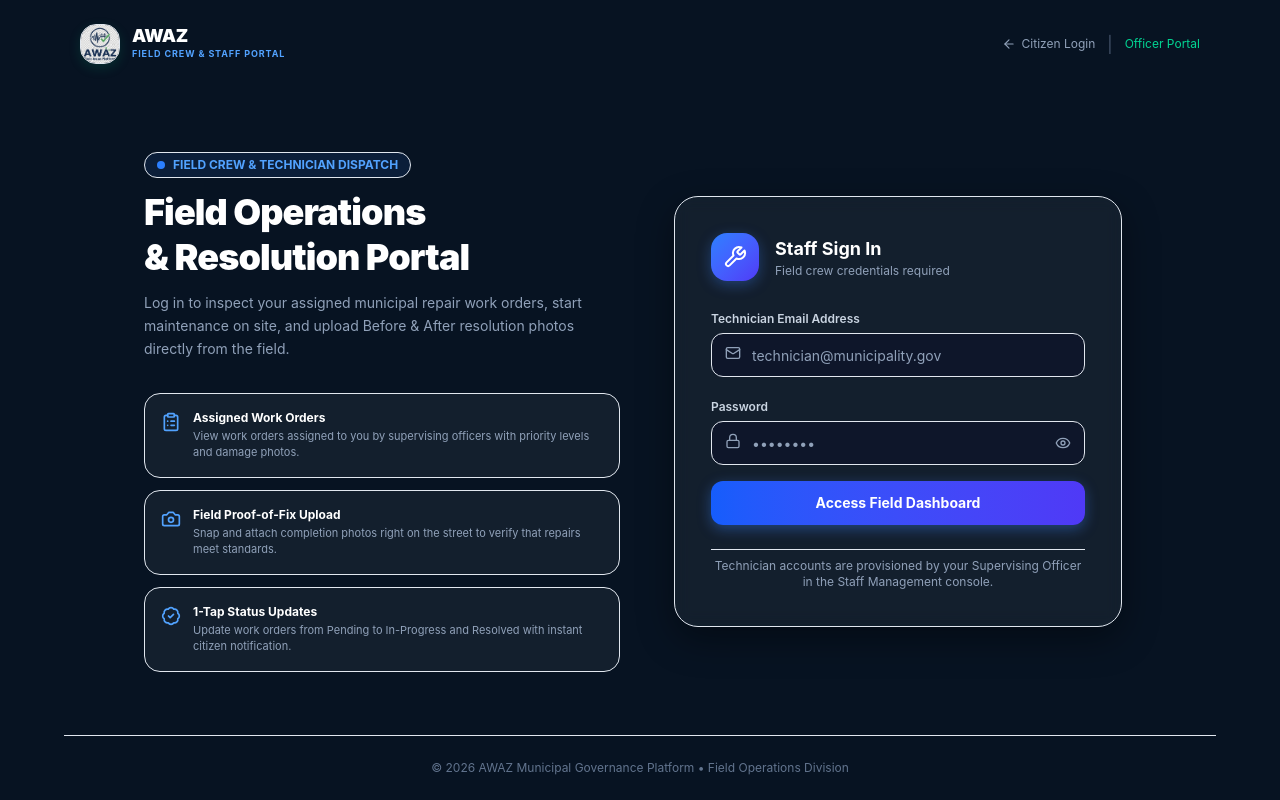
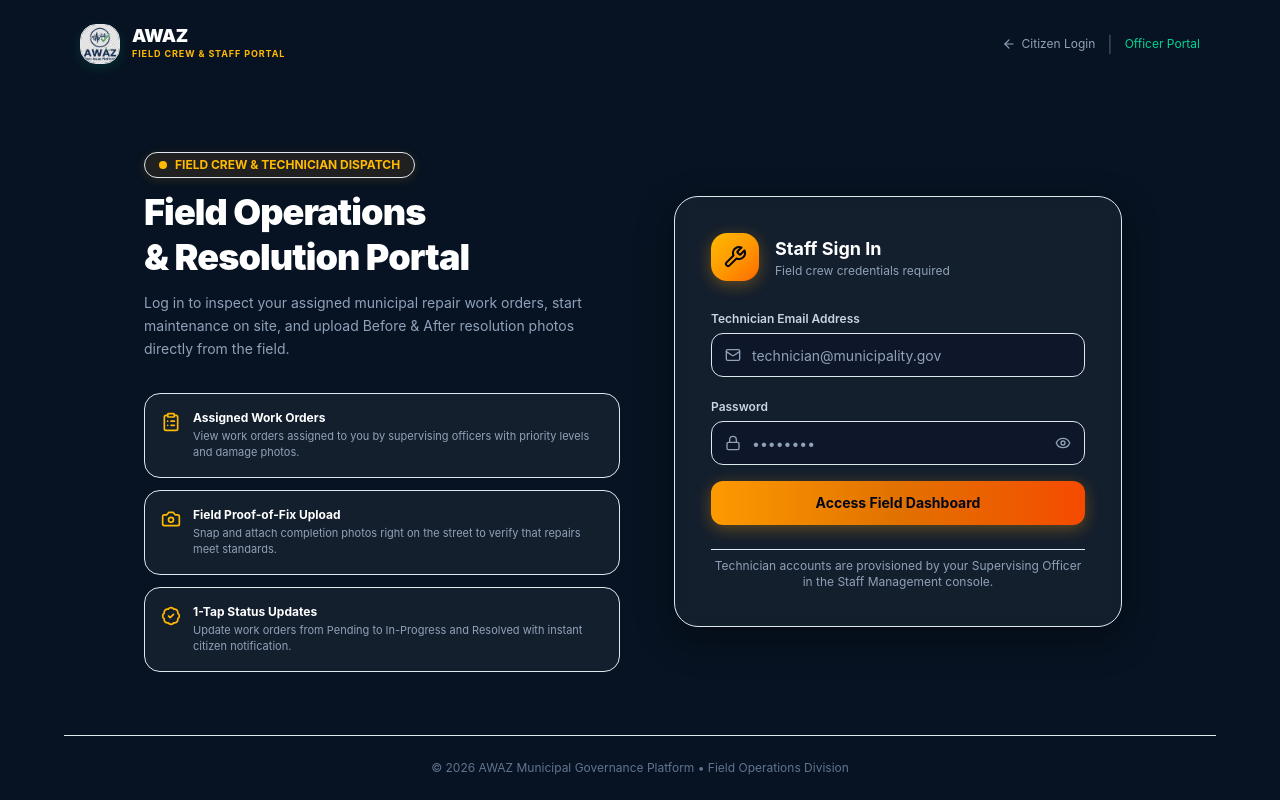
Before and after one commit to waseemdevqta/civilain_portal_coordinative, a Next.js app in the folder frontend/: page /staff/login in a window 1280 px wide. Built offline with nearby package versions, Linux system fonts and the light colour scheme; no server answers.

Commit message:
style: replace blue with high-contrast safety gold and amber palette on staff portal

```diff
--- a/frontend/app/staff/login/page.jsx
+++ b/frontend/app/staff/login/page.jsx
@@ -87,7 +87,7 @@ export default function StaffLoginPage() {
           <AwazLogo size="md" showText={false} />
           <div className="flex flex-col">
             <span className="font-black text-lg tracking-tight text-white leading-none">AWAZ</span>
-            <span className="text-[9px] font-bold text-blue-400 uppercase tracking-widest mt-0.5">Field Crew & Staff Portal</span>
+            <span className="text-[9px] font-bold text-amber-400 uppercase tracking-widest mt-0.5">Field Crew & Staff Portal</span>
           </div>
         </Link>
 
@@ -109,8 +109,8 @@ export default function StaffLoginPage() {
           {/* Left Context Side */}
           <div className="hidden md:block md:col-span-6 space-y-8">
             <div className="space-y-3">
-              <div className="inline-flex items-center gap-2 rounded-full border border-blue-500/30 bg-blue-500/10 px-3 py-1 text-xs font-bold text-blue-400">
-                <span className="h-2 w-2 rounded-full bg-blue-500 animate-pulse" />
+              <div className="inline-flex items-center gap-2 rounded-full border border-amber-500/30 bg-amber-500/10 px-3.5 py-1 text-xs font-bold text-amber-400 shadow-[0_2px_10px_rgba(245,158,11,0.15)]">
+                <span className="h-2 w-2 rounded-full bg-amber-400 animate-pulse" />
                 FIELD CREW & TECHNICIAN DISPATCH
               </div>
               <h1 className="text-3xl sm:text-4xl font-black tracking-tight text-white leading-tight">
@@ -122,8 +122,8 @@ export default function StaffLoginPage() {
             </div>
 
             <div className="space-y-3">
-              <div className="flex items-start gap-3 p-4 rounded-2xl border border-white/5 bg-white/5">
-                <ClipboardList className="h-5 w-5 text-blue-400 shrink-0 mt-0.5" />
+              <div className="flex items-start gap-3 p-4 rounded-2xl border border-white/5 bg-white/5 hover:border-amber-500/20 transition-colors">
+                <ClipboardList className="h-5 w-5 text-amber-400 shrink-0 mt-0.5" />
                 <div>
                   <div className="text-xs font-bold text-white">Assigned Work Orders</div>
                   <div className="text-[11px] text-slate-400 mt-0.5">
@@ -132,8 +132,8 @@ export default function StaffLoginPage() {
                 </div>
               </div>
 
-              <div className="flex items-start gap-3 p-4 rounded-2xl border border-white/5 bg-white/5">
-                <Camera className="h-5 w-5 text-blue-400 shrink-0 mt-0.5" />
+              <div className="flex items-start gap-3 p-4 rounded-2xl border border-white/5 bg-white/5 hover:border-amber-500/20 transition-colors">
+                <Camera className="h-5 w-5 text-amber-400 shrink-0 mt-0.5" />
                 <div>
                   <div className="text-xs font-bold text-white">Field Proof-of-Fix Upload</div>
                   <div className="text-[11px] text-slate-400 mt-0.5">
@@ -142,8 +142,8 @@ export default function StaffLoginPage() {
                 </div>
               </div>
 
-              <div className="flex items-start gap-3 p-4 rounded-2xl border border-white/5 bg-white/5">
-                <BadgeCheck className="h-5 w-5 text-blue-400 shrink-0 mt-0.5" />
+              <div className="flex items-start gap-3 p-4 rounded-2xl border border-white/5 bg-white/5 hover:border-amber-500/20 transition-colors">
+                <BadgeCheck className="h-5 w-5 text-amber-400 shrink-0 mt-0.5" />
                 <div>
                   <div className="text-xs font-bold text-white">1-Tap Status Updates</div>
                   <div className="text-[11px] text-slate-400 mt-0.5">
@@ -159,8 +159,8 @@ export default function StaffLoginPage() {
             <div className="rounded-3xl border border-white/10 bg-white/5 backdrop-blur-sm p-7 sm:p-9 space-y-6 shadow-[0_12px_36px_rgba(0,0,0,0.4)]">
               {/* Form header */}
               <div className="flex items-center gap-4">
-                <div className="h-12 w-12 rounded-2xl bg-gradient-to-br from-blue-500 to-indigo-600 text-white flex items-center justify-center shadow-[0_4px_14px_rgba(59,130,246,0.35)]">
-                  <Wrench className="h-6 w-6" />
+                <div className="h-12 w-12 rounded-2xl bg-gradient-to-br from-amber-400 via-amber-500 to-orange-500 text-slate-950 flex items-center justify-center shadow-[0_4px_16px_rgba(245,158,11,0.35)]">
+                  <Wrench className="h-6 w-6 font-bold" />
                 </div>
                 <div>
                   <h2 className="text-lg font-bold text-white">Staff Sign In</h2>
@@ -181,13 +181,13 @@ export default function StaffLoginPage() {
                     Technician Email Address
                   </Label>
                   <div className="relative">
-                    <Mail className="absolute left-3.5 top-3 h-4 w-4 text-slate-400 pointer-events-none" />
+                    <Mail className="absolute left-3.5 top-3.5 h-4 w-4 text-slate-400 pointer-events-none" />
                     <Input
                       id="staff-email"
                       name="email"
                       type="email"
                       placeholder="technician@municipality.gov"
-                      className="pl-10 h-11 text-sm bg-slate-900/90 border-slate-700 text-white placeholder:text-slate-400 focus-visible:bg-slate-900 focus-visible:text-white focus-visible:ring-2 focus-visible:ring-blue-500 focus-visible:border-blue-500"
+                      className="pl-10 h-11 text-sm bg-slate-900/90 border-slate-700 text-white placeholder:text-slate-400 focus-visible:bg-slate-900 focus-visible:text-white focus-visible:ring-2 focus-visible:ring-amber-500 focus-visible:border-amber-500"
                       value={formData.email}
                       onChange={handleChange}
                       required
@@ -201,13 +201,13 @@ export default function StaffLoginPage() {
                     Password
                   </Label>
                   <div className="relative">
-                    <Lock className="absolute left-3.5 top-3 h-4 w-4 text-slate-400 pointer-events-none" />
+                    <Lock className="absolute left-3.5 top-3.5 h-4 w-4 text-slate-400 pointer-events-none" />
                     <Input
                       id="staff-password"
                       name="password"
                       type={showPassword ? 'text' : 'password'}
                       placeholder="••••••••"
-                      className="pl-10 pr-10 h-11 text-sm bg-slate-900/90 border-slate-700 text-white placeholder:text-slate-400 focus-visible:bg-slate-900 focus-visible:text-white focus-visible:ring-2 focus-visible:ring-blue-500 focus-visible:border-blue-500"
+                      className="pl-10 pr-10 h-11 text-sm bg-slate-900/90 border-slate-700 text-white placeholder:text-slate-400 focus-visible:bg-slate-900 focus-visible:text-white focus-visible:ring-2 focus-visible:ring-amber-500 focus-visible:border-amber-500"
                       value={formData.password}
                       onChange={handleChange}
                       required
@@ -228,11 +228,11 @@ export default function StaffLoginPage() {
                   type="submit"
                   size="lg"
                   disabled={loading}
-                  className="w-full font-bold text-xs sm:text-sm h-11 rounded-xl bg-gradient-to-r from-blue-600 to-indigo-600 hover:from-blue-500 hover:to-indigo-500 text-white shadow-[0_4px_14px_rgba(59,130,246,0.4)]"
+                  className="w-full font-bold text-xs sm:text-sm h-11 rounded-xl bg-gradient-to-r from-amber-500 via-amber-600 to-orange-600 hover:from-amber-400 hover:to-orange-500 text-slate-950 shadow-[0_4px_16px_rgba(245,158,11,0.35)]"
                 >
                   {loading ? (
                     <span className="flex items-center gap-2">
-                      <Loader2 className="h-4 w-4 animate-spin" />
+                      <Loader2 className="h-4 w-4 animate-spin text-slate-950" />
                       Authenticating Staff...
                     </span>
                   ) : (
--- a/frontend/components/common/Navbar.jsx
+++ b/frontend/components/common/Navbar.jsx
@@ -148,11 +148,11 @@ export function Navbar() {
               className={cn(
                 'px-3.5 py-2 rounded-xl transition-all duration-200 flex items-center gap-1.5',
                 isActive('/staff/dashboard')
-                  ? 'text-blue-950 bg-blue-50/80 border border-blue-200/60 font-bold shadow-2xs'
+                  ? 'text-amber-950 bg-amber-50/80 border border-amber-200/60 font-bold shadow-2xs'
                   : 'text-slate-600 hover:text-[#0B1C30] hover:bg-slate-50'
               )}
             >
-              <Wrench className="h-3.5 w-3.5 text-blue-600" />
+              <Wrench className="h-3.5 w-3.5 text-amber-600" />
               Field Tasks
             </Link>
           )}
```
Also changed, not shown: frontend/app/staff/dashboard/page.jsx (+13 -13 lines).
